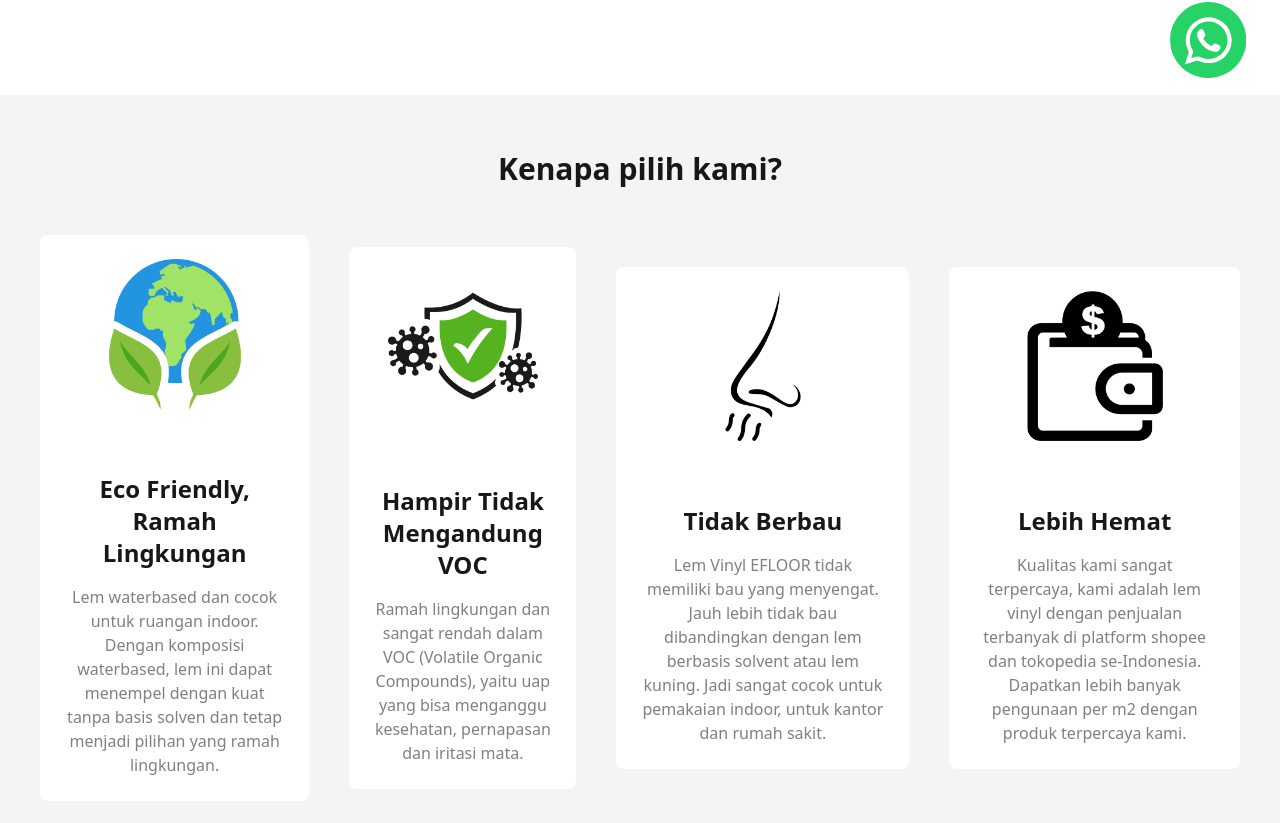
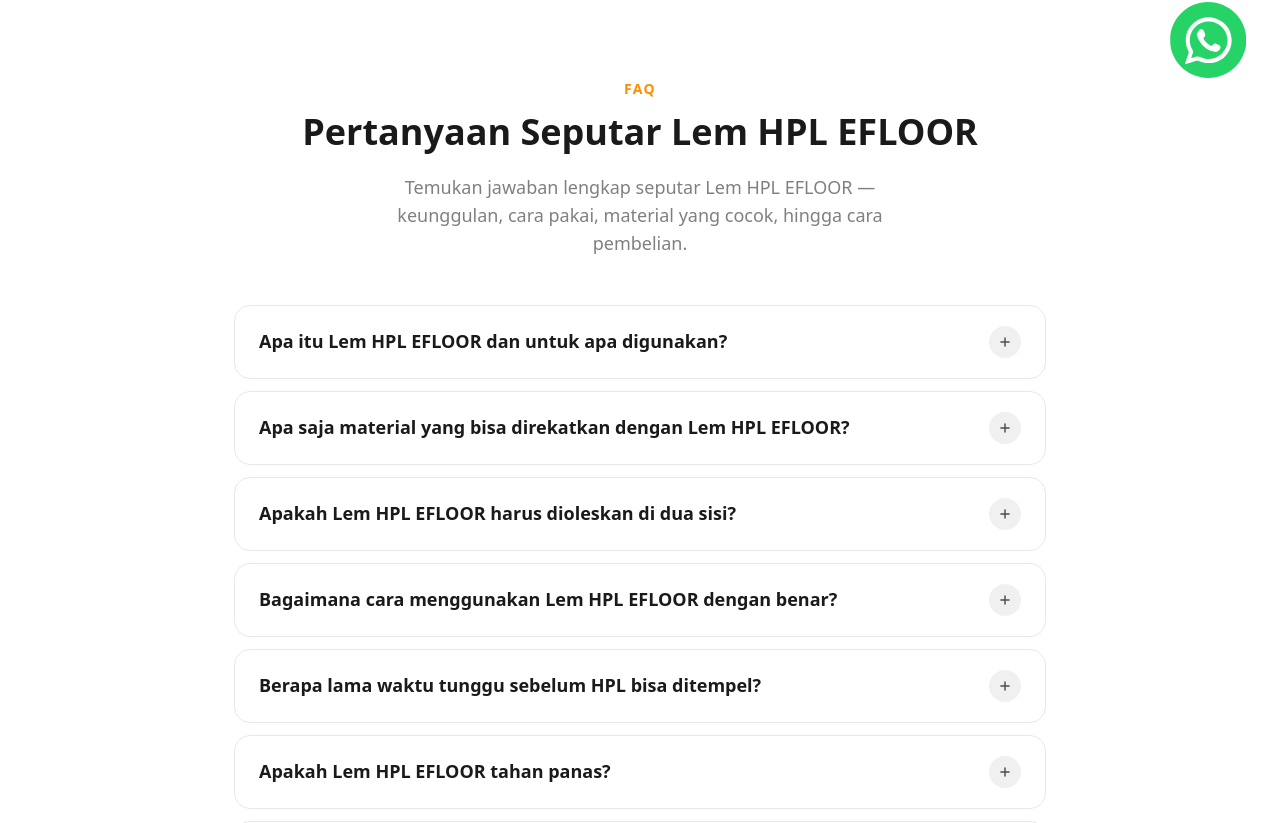
Before and after one commit to gearyaudie/efloor, a Next.js app: page /lem-hpl-pvc-sheet in a window 1280 px wide. Shown: the part 680-1503 px from the top of the page. Built offline with nearby package versions, Linux system fonts and the light colour scheme.

Commit message:
Add lem HPL page

```diff
--- /dev/null
+++ b/app/components/FaqSectionHPL.tsx
@@ -0,0 +1,159 @@
+"use client";
+
+import React, { useState } from "react";
+
+const faqs = [
+  {
+    question: "Apa itu Lem HPL EFLOOR dan untuk apa digunakan?",
+    answer:
+      "Lem HPL EFLOOR adalah lem berkualitas tinggi yang dirancang khusus untuk pemasangan HPL (High Pressure Laminate), veneer, PVC sheet, MDF, multiplek, dan particle board. Produk ini ideal untuk kebutuhan furniture interior seperti kitchen set, kabinet, meja, panel dekoratif, dan produksi custom furniture harian.",
+  },
+  {
+    question: "Apa saja material yang bisa direkatkan dengan Lem HPL EFLOOR?",
+    answer:
+      "Lem HPL EFLOOR kompatibel dengan berbagai material interior, antara lain: HPL ke multiplek, MDF, atau particle board; veneer dan laminate; PVC sheet dan panel dekoratif; serta kayu, papan, dan material interior lainnya. Cocok untuk hampir semua kebutuhan pemasangan furniture dan interior.",
+  },
+  {
+    question: "Apakah Lem HPL EFLOOR harus dioleskan di dua sisi?",
+    answer:
+      "Tidak. Salah satu keunggulan utama Lem HPL EFLOOR adalah cukup dioleskan pada satu sisi permukaan saja. Ini membuat proses pemasangan lebih cepat, lebih hemat lem, dan tetap menghasilkan daya rekat yang kuat dan tahan lama.",
+  },
+  {
+    question: "Bagaimana cara menggunakan Lem HPL EFLOOR dengan benar?",
+    answer:
+      "Cara penggunaannya: (1) Bersihkan permukaan dari debu, minyak, dan air terlebih dahulu. (2) Oleskan lem secara merata pada salah satu permukaan. (3) Tunggu hingga lem setengah kering atau terasa tacky. (4) Tempelkan HPL atau material lainnya, lalu tekan merata menggunakan roller atau tekanan manual yang kuat.",
+  },
+  {
+    question: "Berapa lama waktu tunggu sebelum HPL bisa ditempel?",
+    answer:
+      "Tunggu hingga lem terasa setengah kering atau tacky di permukaan — biasanya beberapa menit tergantung suhu dan kelembapan ruangan. Setelah lem terasa lengket namun tidak basah, segera tempelkan HPL dan tekan rata agar daya rekat optimal.",
+  },
+  {
+    question: "Apakah Lem HPL EFLOOR tahan panas?",
+    answer:
+      "Ya, Lem HPL EFLOOR memiliki ketahanan terhadap panas ringan sehingga cocok untuk penggunaan di area seperti kitchen set dan kabinet dapur yang terpapar suhu hangat. Formulasinya juga dirancang agar tidak mudah mengelupas meski digunakan secara intensif.",
+  },
+  {
+    question:
+      "Apakah Lem HPL EFLOOR cocok untuk produksi furniture skala besar?",
+    answer:
+      "Ya. Lem HPL EFLOOR dirancang untuk memenuhi kebutuhan tukang, workshop furniture, maupun produksi skala besar. Dengan formula cepat tack, mudah diratakan, dan hemat pemakaian karena cukup satu sisi, produktivitas pengerjaan furniture menjadi lebih tinggi.",
+  },
+  {
+    question: "Di mana bisa membeli Lem HPL EFLOOR?",
+    answer:
+      "Lem HPL EFLOOR tersedia melalui WhatsApp kami, kunjungan langsung ke toko, atau melalui Shopee dan Tokopedia dengan nama toko efloor.id. Untuk kebutuhan volume besar seperti produksi furniture atau proyek interior, hubungi tim kami via WhatsApp untuk konsultasi dan harga terbaik.",
+  },
+];
+
+const faqJsonLd = {
+  "@context": "https://schema.org",
+  "@type": "FAQPage",
+  mainEntity: faqs.map((faq) => ({
+    "@type": "Question",
+    name: faq.question,
+    acceptedAnswer: {
+      "@type": "Answer",
+      text: faq.answer,
+    },
+  })),
+};
+
+export default function FaqSectionHPL() {
+  const [openIndex, setOpenIndex] = useState<number | null>(null);
+
+  const toggle = (index: number) => {
+    setOpenIndex(openIndex === index ? null : index);
+  };
+
+  return (
+    <section
+      className="max-w-[860px] mx-auto px-6 py-16 md:py-24"
+      id="faq-lem-hpl"
+      aria-label="Pertanyaan yang Sering Diajukan tentang Lem HPL"
+    >
+      {/* JSON-LD for Google FAQ rich results */}
+      <script
+        type="application/ld+json"
+        dangerouslySetInnerHTML={{ __html: JSON.stringify(faqJsonLd) }}
+      />
+
+      {/* Section header */}
+      <div className="text-center mb-12">
+        <p className="text-[#FF8E06] font-semibold text-sm uppercase tracking-widest mb-2">
+          FAQ
+        </p>
+        <h2 className="text-3xl md:text-4xl font-bold text-[#1a1a1a] leading-snug">
+          Pertanyaan Seputar Lem HPL EFLOOR
+        </h2>
+        <p className="mt-4 text-[#808080] text-base md:text-lg max-w-[560px] mx-auto">
+          Temukan jawaban lengkap seputar Lem HPL EFLOOR — keunggulan, cara
+          pakai, material yang cocok, hingga cara pembelian.
+        </p>
+      </div>
+
+      {/* FAQ list */}
+      <dl className="space-y-3">
+        {faqs.map((faq, index) => {
+          const isOpen = openIndex === index;
+          return (
+            <div
+              key={index}
+              className="border border-[#e8e8e8] rounded-2xl overflow-hidden bg-white transition-shadow hover:shadow-sm"
+            >
+              <dt>
+                <button
+                  onClick={() => toggle(index)}
+                  aria-expanded={isOpen}
+                  aria-controls={`faq-hpl-answer-${index}`}
+                  id={`faq-hpl-question-${index}`}
+                  className="w-full flex items-center justify-between px-6 py-5 text-left cursor-pointer group"
+                >
+                  <h3 className="text-[#1a1a1a] font-semibold text-base md:text-lg pr-4 leading-snug group-hover:text-[#FF8E06] transition-colors">
+                    {faq.question}
+                  </h3>
+                  <span
+                    className={`flex-shrink-0 w-8 h-8 rounded-full flex items-center justify-center transition-all duration-300 ${
+                      isOpen
+                        ? "bg-[#FF8E06] text-white rotate-45"
+                        : "bg-[#f0f0f0] text-[#4D4D4D]"
+                    }`}
+                    aria-hidden="true"
+                  >
+                    <svg
+                      xmlns="http://www.w3.org/2000/svg"
+                      width="14"
+                      height="14"
+                      viewBox="0 0 24 24"
+                      fill="none"
+                      stroke="currentColor"
+                      strokeWidth="2.5"
+                      strokeLinecap="round"
+                      strokeLinejoin="round"
+                    >
+                      <line x1="12" y1="5" x2="12" y2="19" />
+                      <line x1="5" y1="12" x2="19" y2="12" />
+                    </svg>
+                  </span>
+                </button>
+              </dt>
+
+              <dd
+                id={`faq-hpl-answer-${index}`}
+                role="region"
+                aria-labelledby={`faq-hpl-question-${index}`}
+                className={`overflow-hidden transition-all duration-300 ease-in-out ${
+                  isOpen ? "max-h-[400px] opacity-100" : "max-h-0 opacity-0"
+                }`}
+              >
+                <p className="px-6 pb-6 text-[#555555] text-base leading-relaxed">
+                  {faq.answer}
+                </p>
+              </dd>
+            </div>
+          );
+        })}
+      </dl>
+    </section>
+  );
+}
--- a/app/lem-hpl-pvc-sheet/page.tsx
+++ b/app/lem-hpl-pvc-sheet/page.tsx
@@ -1,28 +1,29 @@
 import { Metadata } from "next";
 import Link from "next/link";
+import FaqSectionHPL from "../components/FaqSectionHPL";
 
-export default function LemVinylRumahSakit() {
+export default function LemHPL() {
   return (
     <>
       {/* Section 1 */}
       <div className="flex flex-col md:flex-row items-center gap-10 px-4 my-16 md:my-20 max-w-[1200px] mx-auto">
         <div className="flex-1 flex justify-center">
           <img
-            src="/img/lantai-vinyl-rs.png"
-            alt="Lantai Vinyl RS"
+            src="/img/Lem-hpl-banner.png"
+            alt="Lem HPL EFLOOR"
             className="w-full max-w-[500px] h-auto"
           />
         </div>
 
         <div className="flex-1 text-center md:text-left">
           <h1 className="text-2xl md:text-3xl mb-4 font-semibold">
-            Kenapa Lem Vinyl EFLOOR Paling Cocok Untuk Pemasangan di Rumah Sakit
+            Lem HPL EFLOOR — Daya Rekat Kuat, Cepat Kering, Mudah Diaplikasikan
           </h1>
           <h3 className="text-base md:text-lg leading-relaxed">
-            Karena lem vinyl kami eco-friendly, water-based (hampir tidak
-            mengandung VOC Volatile Organic Compounds). Jadi sangat cocok untuk
-            pengunaan di area yang sensitif dan pengerjaan indoor seperti di
-            rumah sakit.
+            Lem HPL EFLOOR dirancang khusus untuk pemasangan HPL, veneer, PVC
+            sheet, MDF, multiplek, dan berbagai material interior furniture.
+            Ideal untuk kitchen set, kabinet, meja, dan produksi furniture
+            harian — cukup oles di satu sisi, lebih hemat dan lebih praktis.
           </h3>
           <div className="pt-8">
             <Link href="https://api.whatsapp.com/send/?phone=628561153725&text&type=phone_number&app_absent=0">
@@ -33,6 +34,8 @@
           </div>
         </div>
       </div>
+
+      <FaqSectionHPL />
 
       {/* Section 2 */}
       <div className="flex flex-col max-w-[800px] mx-auto text-center px-4 pb-12 pt-10 md:pt-16"></div>
@@ -45,54 +48,53 @@
             <div>
               <img src="/img/kpk-1.png" alt="" className="w-[150px] mx-auto" />
               <h3 className="mt-16 mb-4 font-semibold text-center text-2xl">
-                Eco Friendly, Ramah Lingkungan
+                Daya Rekat Kuat & Tahan Lama
               </h3>
               <div className="text-[#808080] text-center">
-                Lem waterbased dan cocok untuk ruangan indoor. Dengan komposisi
-                waterbased, lem ini dapat menempel dengan kuat tanpa basis
-                solven dan tetap menjadi pilihan yang ramah lingkungan.
+                Lem HPL EFLOOR memberikan daya rekat yang kuat dan tahan lama
+                pada berbagai material interior — HPL, veneer, PVC sheet, MDF,
+                multiplek, hingga particle board. Tidak mudah mengelupas
+                meskipun digunakan setiap hari.
               </div>
             </div>
           </div>
           <div className="rounded-lg bg-white max-w-[300px] p-6 min-h-[500px]">
             <img src="/img/kpk-2.png" alt="" className="w-[150px] mx-auto" />
             <h3 className="mt-16 mb-4 font-semibold text-center text-2xl">
-              Hampir Tidak Mengandung VOC
+              Cepat Tack, Cepat Menempel
             </h3>
             <div className="text-[#808080] text-center">
-              Ramah lingkungan dan sangat rendah dalam VOC (Volatile Organic
-              Compounds), yaitu uap yang bisa menganggu kesehatan, pernapasan
-              dan iritasi mata.
+              Formula lem HPL kami memiliki waktu tack yang cepat sehingga
+              proses pemasangan lebih efisien. Cocok untuk tukang, workshop
+              furniture, dan produksi kabinet atau kitchen set berskala harian.
             </div>
           </div>
           <div className="rounded-lg bg-white max-w-[300px] p-6 min-h-[500px]">
             <img src="/img/kpk-3.png" alt="" className="w-[150px] mx-auto" />
             <h3 className="mt-16 mb-4 font-semibold text-center text-2xl">
-              Tidak Berbau
+              Cukup Oles Satu Sisi
             </h3>
             <div className="text-[#808080] text-center">
-              Lem Vinyl EFLOOR tidak memiliki bau yang menyengat. Jauh lebih
-              tidak bau dibandingkan dengan lem berbasis solvent atau lem
-              kuning. Jadi sangat cocok untuk pemakaian indoor, untuk kantor dan
-              rumah sakit.
+              Berbeda dengan lem lain yang harus dioleskan di dua permukaan, Lem
+              HPL EFLOOR cukup diaplikasikan pada salah satu sisi saja. Lebih
+              hemat, lebih mudah diratakan, dan tetap menghasilkan sambungan
+              yang kuat.
             </div>
           </div>
           <div className="rounded-lg bg-white max-w-[300px] p-6 min-h-[500px]">
             <img src="/img/kpk-4.png" alt="" className="w-[150px] mx-auto" />
             <h3 className="mt-16 mb-4 font-semibold text-center text-2xl">
-              Lebih Hemat
+              Serbaguna untuk Furniture
             </h3>
             <div className="text-[#808080] text-center">
-              Kualitas kami sangat terpercaya, kami adalah lem vinyl dengan
-              penjualan terbanyak di platform shopee dan tokopedia se-Indonesia.
-              Dapatkan lebih banyak pengunaan per m2 dengan produk terpercaya
-              kami.
+              Dari kitchen set, kabinet, meja, hingga panel interior dan
+              produksi custom furniture — Lem HPL EFLOOR siap untuk semua
+              kebutuhan. Kami adalah pilihan terpercaya kontraktor dan pengrajin
+              furniture di seluruh Indonesia.
             </div>
           </div>
         </div>
       </div>
-
-      {/* <MarketingGrid /> */}
     </>
   );
 }
@@ -100,26 +102,31 @@
 export async function generateMetadata(): Promise<Metadata> {
   return {
     title:
-      "Lem Vinyl Rumah Sakit | Lem Lantai Anti VOC & Eco Friendly - EFLOOR",
+      "Lem HPL Berkualitas | Daya Rekat Kuat untuk Furniture & Interior - EFLOOR",
 
     description:
-      "Lem vinyl EFLOOR cocok untuk rumah sakit: water-based, hampir tanpa VOC, tidak berbau, dan aman untuk area sensitif. Pilihan terbaik untuk pemasangan lantai vinyl indoor.",
+      "Lem HPL EFLOOR: daya rekat kuat, cepat kering, cukup oles satu sisi. Cocok untuk HPL, veneer, PVC sheet, MDF, multiplek, kitchen set, kabinet, dan produksi furniture harian.",
 
     keywords: [
-      "lem vinyl rumah sakit",
-      "lem lantai vinyl anti voc",
-      "lem vinyl eco friendly",
-      "lem vinyl tidak berbau",
-      "lem lantai rumah sakit",
-      "lem vinyl water based",
-      "lem vinyl aman indoor",
-      "lem vinyl efloor",
-      "lem lantai pvc rumah sakit",
-      "lem vinyl terbaik indonesia",
+      "lem hpl",
+      "lem hpl berkualitas",
+      "lem hpl furniture",
+      "lem hpl kitchen set",
+      "lem hpl multiplek",
+      "lem hpl mdf",
+      "lem hpl veneer",
+      "lem hpl pvc sheet",
+      "lem hpl daya rekat kuat",
+      "lem hpl efloor",
+      "lem untuk hpl",
+      "lem furniture indonesia",
+      "lem kitchen set",
+      "lem kabinet",
+      "lem interior panel",
     ],
 
     alternates: {
-      canonical: "https://www.efloor.id/lem-vinyl-rumah-sakit",
+      canonical: "https://www.efloor.id/lem-hpl",
     },
   };
 }
```
Also changed, not shown: 1 other file (tests, documents, lock files or other folders).
